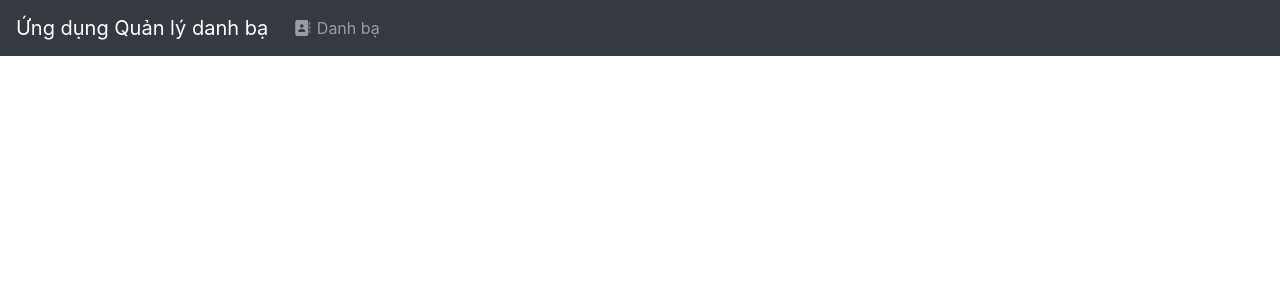
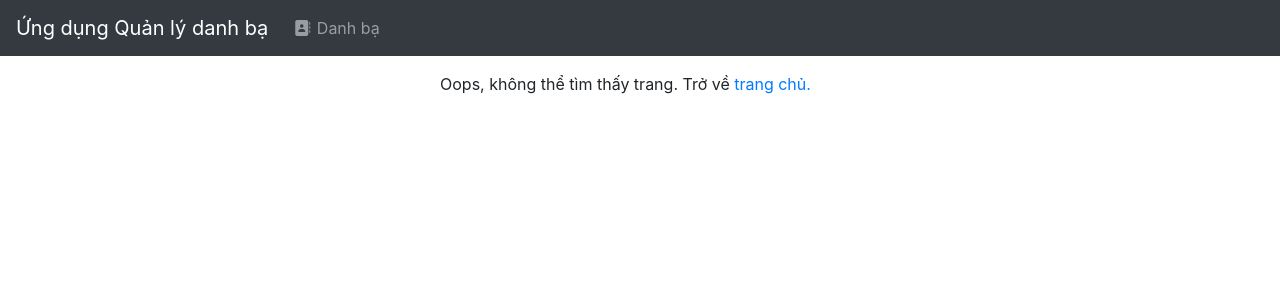
Before and after one commit to haidc21v7n508-rgb/DC21V7N508_TRANTRUNGHAI_CT449_FrontEnd, a Vue app: page /contacts/1 in a window 1280 px wide. Shown: the top 300 px of the page. Built offline with nearby package versions, Linux system fonts and the light colour scheme.

Commit message:
Cai dat trang loi 404

```diff
--- a/src/router/index.js
+++ b/src/router/index.js
@@ -13,7 +13,11 @@
         name: "contactlist",
         component: ContactList,
     },
-
+    {
+        path: "/:pathMatch(.*)*",
+        name: "notfound",
+        component: () => import("@/views/NotFound.vue"),
+    },
 ];
 
 const router = createRouter({
--- /dev/null
+++ b/src/views/NotFound.vue
@@ -0,0 +1,8 @@
+<template>
+    <div class="page">
+        <p>
+            Oops, không thể tìm thấy trang. Trở về
+            <router-link to="/">trang chủ.</router-link>
+        </p>
+    </div>
+</template>
```
